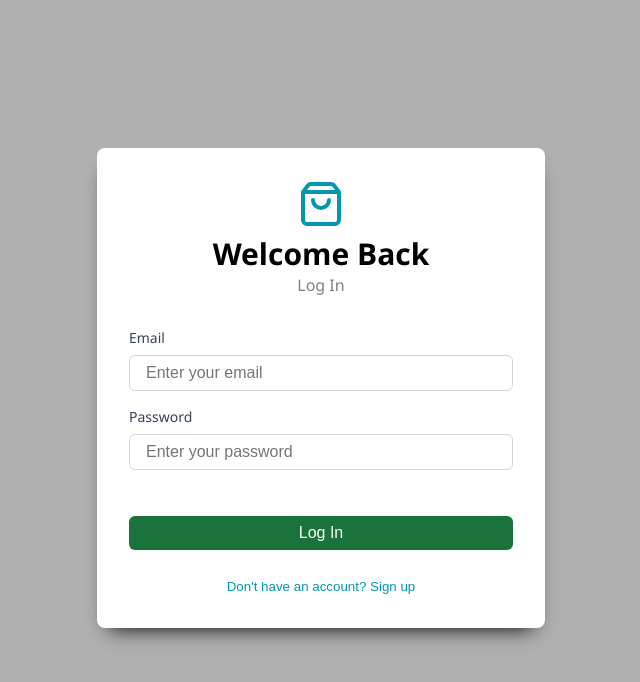
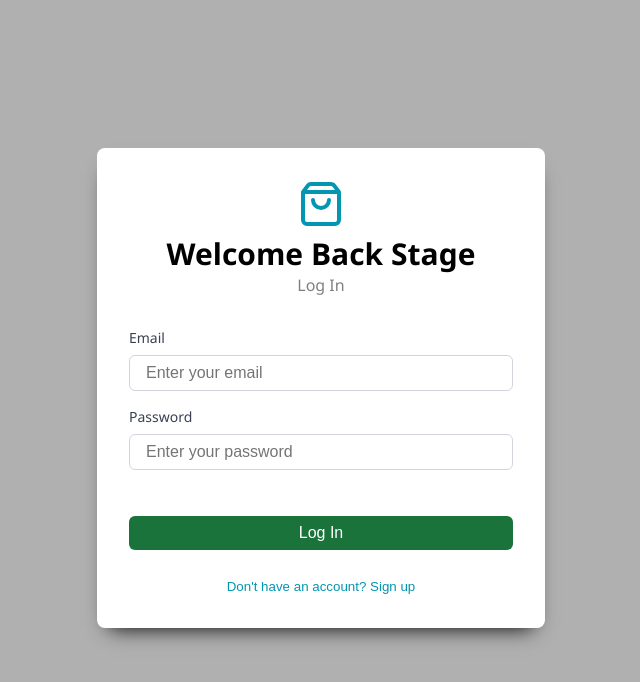
Before and after one commit to maxgol29/e-commerce-rails-frontend, a React app: page / in a window 1280 px wide. Shown: the top 682 px of the page, without its empty margins (319-959 px from the left). Built offline with nearby package versions, Linux system fonts and the light colour scheme; no server answers; the HTML template or start-up script is replaced by a standard one.

Commit message:
Double check staging

```diff
--- a/src/components/authPage.jsx
+++ b/src/components/authPage.jsx
@@ -85,7 +85,7 @@ export const AuthPage = () => {
             <ShoppingBag size={48} color="rgba(2, 150, 176, 1)" />
           </div>
           <h1>
-            {isLogin ? 'Welcome Back' : 'Create Account'}
+            {isLogin ? 'Welcome Back Stage' : 'Create Account Stage'}
           </h1>
           <p className="auth-sublogin">
             {isLogin ? 'Log In' : 'Sign Up'}
```
